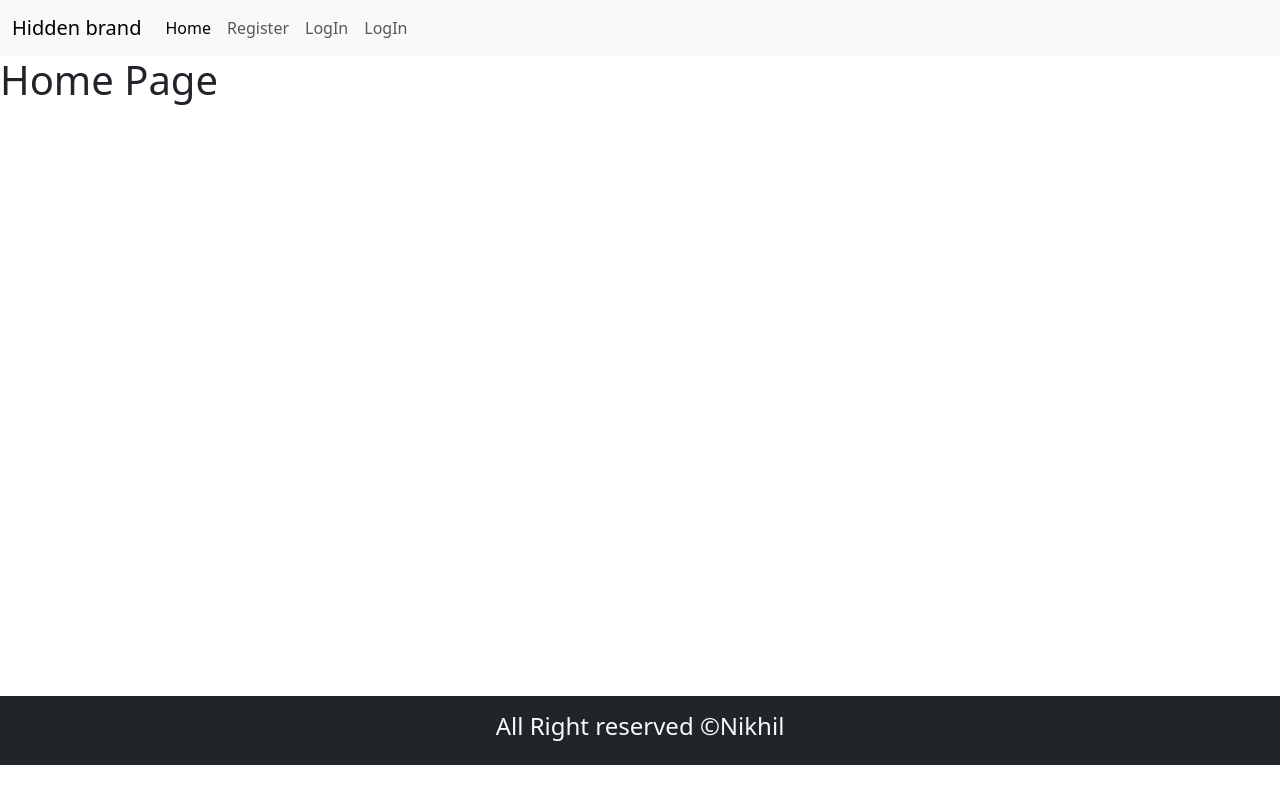
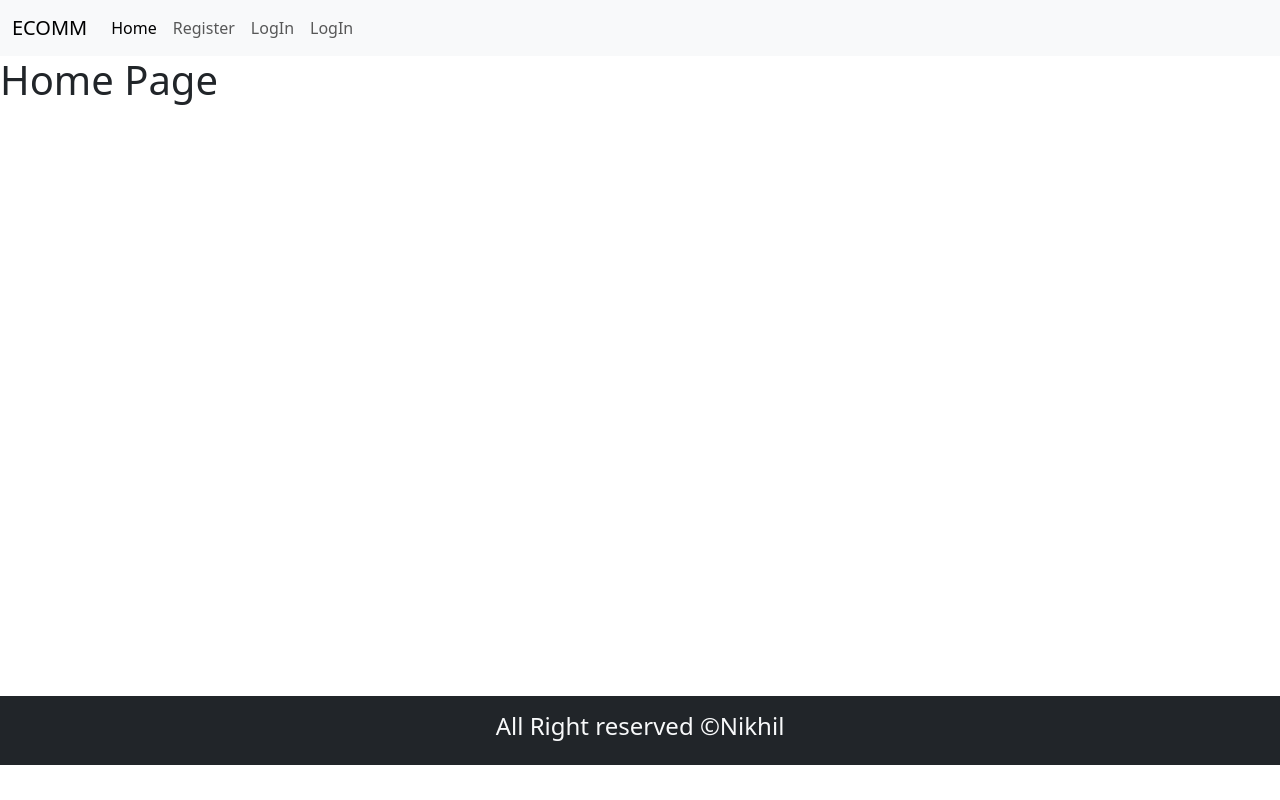
Before and after one commit to NIKHIL-techgeek/ecomm-full-stack, a React (Create React App) app in the folder client/: page / in a window 1280 px wide. Built offline with nearby package versions, Linux system fonts and the light colour scheme.

Commit message:
added navbar

```diff
--- a/client/src/Components/Layout/Header.js
+++ b/client/src/Components/Layout/Header.js
@@ -18,7 +18,7 @@ const Header = () => {
           </button>
           <div className="collapse navbar-collapse" id="navbarTogglerDemo01">
             <NavLink to="/" className="navbar-brand" href="#">
-              Hidden brand
+              ECOMM
             </NavLink>
             <ul className="navbar-nav me-auto mb-2 mb-lg-0">
               <li className="nav-item">
```
